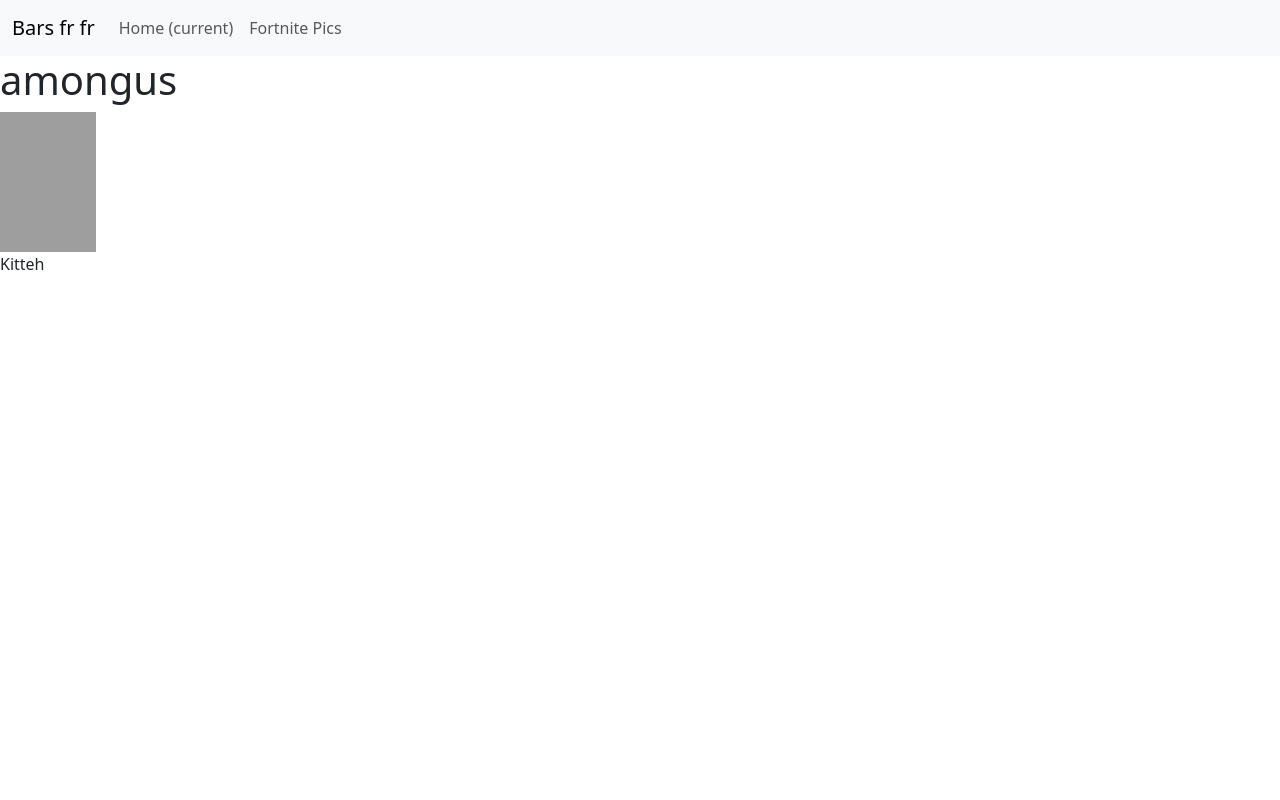
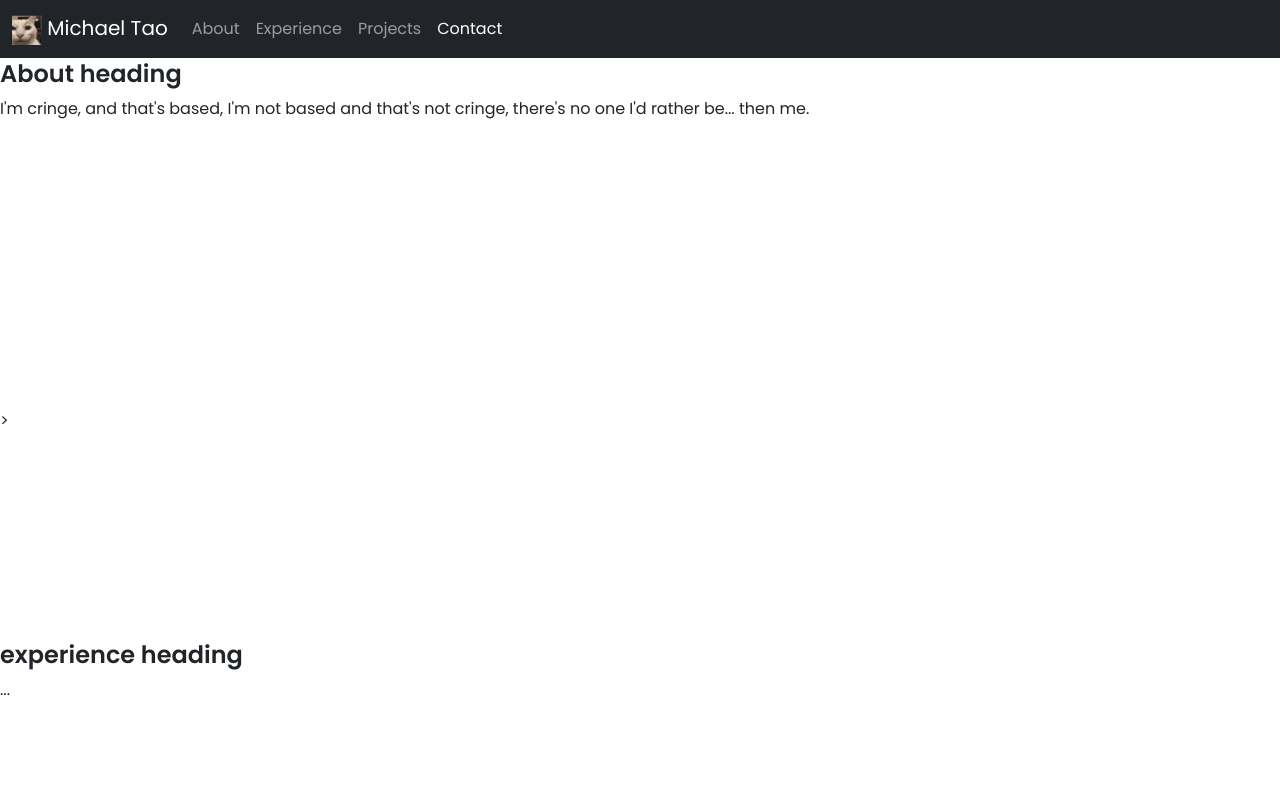
Before and after one commit to michaeltao0713/portfolio, a plain HTML site: page index.html in a window 1280 px wide. Shown: the top 800 px of the page. Drawn offline with nearby package versions, Linux system fonts and the light colour scheme; grey boxes are pictures that could not be loaded.

Commit message:
starting to take shape

```diff
--- /dev/null
+++ b/css/style.css
@@ -0,0 +1,24 @@
+@import url('https://fonts.googleapis.com/css2?family=Poppins:wght@300;400;500;600&display=swap');
+
+
+
+body {
+    padding-top: 60px;
+    font-family: "Poppins", sans-serif;
+}
+
+h1, h2, h3, h4, h5, h6 {
+    font-weight: 700;
+}
+
+a {
+    text-decoration: none;
+    transition: all 0.4s ease;
+}
+
+.navbar-fixed {
+    position: fixed;
+    top: 0;
+    width: 100%;
+    z-index: 1000;
+}
--- a/index.html
+++ b/index.html
@@ -5,43 +5,65 @@
 	<meta charset="UTF-8">
 	<meta name="viewport" content="width=device-width, initial-scale=1.0">
 	<title>Michael Tao - Portfolio</title>
+
+	<!-- Style Sheets -->
 	<link href="https://cdn.jsdelivr.net/npm/bootstrap@5.3.3/dist/css/bootstrap.min.css" rel="stylesheet"
-    integrity="sha384-QWTKZyjpPEjISv5WaRU9OFeRpok6YctnYmDr5pNlyT2bRjXh0JMhjY6hW+ALEwIH" crossorigin="anonymous">
-  <link href="https://cdn.jsdelivr.net/npm/bootstrap@5.3.3/dist/css/bootstrap.min.css" crossorigin="anonymous">
+		crossorigin="anonymous">
+	<link href="./css/style.css" rel="stylesheet">
+
 </head>
 
-<body>
-  <!-- navigation bar -->
-  <nav class="navbar navbar-expand-lg navbar-light bg-light">
+<body style="height:10000px">
+	<!-- Navigation Bar -->
+	<!-- Bar will collapse for screens smaller than "lg" -->
+	<nav id="navbar-id" class="navbar navbar-expand-lg navbar-dark bg-dark navbar-fixed">
 		<div class="container-fluid">
-      <a class="navbar-brand" href="https://www.google.ca">Bars fr fr</a>
-      <button class="navbar-toggler" type="button" data-toggle="collapse" data-target="#navbarSupportedContent"
-        aria-controls="navbarSupportedContent" aria-expanded="false" aria-label="Toggle navigation">
-        <span class="navbar-toggler-icon"></span>
+			<!-- Main Button -->
+			<a class="navbar-brand" href="#about">
+				<img src="./assets/images/Screenshot 2024-03-30 130401.png" alt="Logo" height="30px" width="30px">
+				Michael Tao
+			</a>
+			<!-- Allows collapsed bar to expand -->
+			<button class="navbar-toggler" type="button" data-bs-toggle="collapse"
+				data-bs-target="#navbarSupportedContent" aria-controls="navbarSupportedContent" aria-expanded="false"
+				aria-label="Toggle navigation"><span class="navbar-toggler-icon"></span>
 			</button>
-
 			<div class="collapse navbar-collapse" id="navbarSupportedContent">
-        <ul class="navbar-nav mr-auto">
-          <li class="nav-item active">
-            <a class="nav-link" href="#">Home <span class="sr-only">(current)</span></a>
-          </li>
-          <li class="nav-item">
-            <a class="nav-link" href="./pages/fortnite.html">Fortnite Pics</a>
-          </li>
+				<!-- Content -->
+				<ul class="navbar-nav">
+					<li><a class="nav-link" href="#about">About</a></li>
+					<li><a class="nav-link" href="#experience">Experience</a></li>
+					<li><a class="nav-link" href="#projects">Projects</a></li>
+					<li><a class="nav-link" href="#contact">Contact</a></li>
 				</ul>
 			</div>
 		</div>
 	</nav>
 
+	<!-- Allows navbar to update current section -->
+	<div data-bs-spy="scroll" data-bs-target="#navbar-id" data-bs-root-margin="0px 0px -40%"
+		data-bs-smooth-scroll="true">
+		<!-- Content -->
+		<h4 id="about">About heading</h4>
+		<p>I'm cringe, and that's based, I'm not based and that's not cringe, there's no one I'd rather be... then me.
+			<br><br><br><br><br><br><br><br><br><br><br><br><br>><br><br><br><br><br><br><br><br><br>
+		</p>
+		<h4 id="experience">experience heading</h4>
+		<p>...
+			<br><br><br><br><br><br><br><br><br><br><br><br>><br><br><br><br><br><br><br><br><br>
+		</p>
+		<h4 id="projects">Project heading</h4>
+		<p>...
+			><br><br><br><br><br><br><br><br><br>
+		</p>
+		<h4 id="contact">Contact heading</h4>
+		<p>...</p>
+	</div>
 
+	<!-- <div class="circle"></div>
 
-  <script src="https://cdn.jsdelivr.net/npm/bootstrap@5.3.3/dist/js/bootstrap.bundle.min.js"
-    integrity="sha384-YvpcrYf0tY3lHB60NNkmXc5s9fDVZLESaAA55NDzOxhy9GkcIdslK1eN7N6jIeHz"
-    crossorigin="anonymous"></script>
-  <h1>amongus</h1>
-  <div class="circle"></div>
-  <script src="https://cdn.jsdelivr.net/npm/bootstrap@5.3.3/dist/js/bootstrap.bundle.min.js"
-    crossorigin="anonymous"></script>
+	<a class="nav-link" href="./pages/projects.html">Projects</a>
+
 	<script src="https://cdnjs.cloudflare.com/ajax/libs/jquery/3.3.1/jquery.min.js"></script>
 	<div id="follow"><img src="https://placekitten.com/96/140" /><br>Kitteh</br>
 	</div>
@@ -53,7 +75,13 @@
 			});
 		});
 
-  </script>
+	</script> -->
+
+
+	<!-- Scripts -->
+	<script src="https://cdn.jsdelivr.net/npm/bootstrap@5.3.3/dist/js/bootstrap.bundle.min.js"
+		crossorigin="anonymous"></script>
+
 
 </body>
 
```
Also changed, not shown: pages/about.html (renamed from pages/fortnite.html, +1 -2 lines), assets/images/Screenshot 2024-03-30 130401.png (added), pages/projects.html (added), 1 other file. Lines whose indentation alone changed are shown as unchanged.
